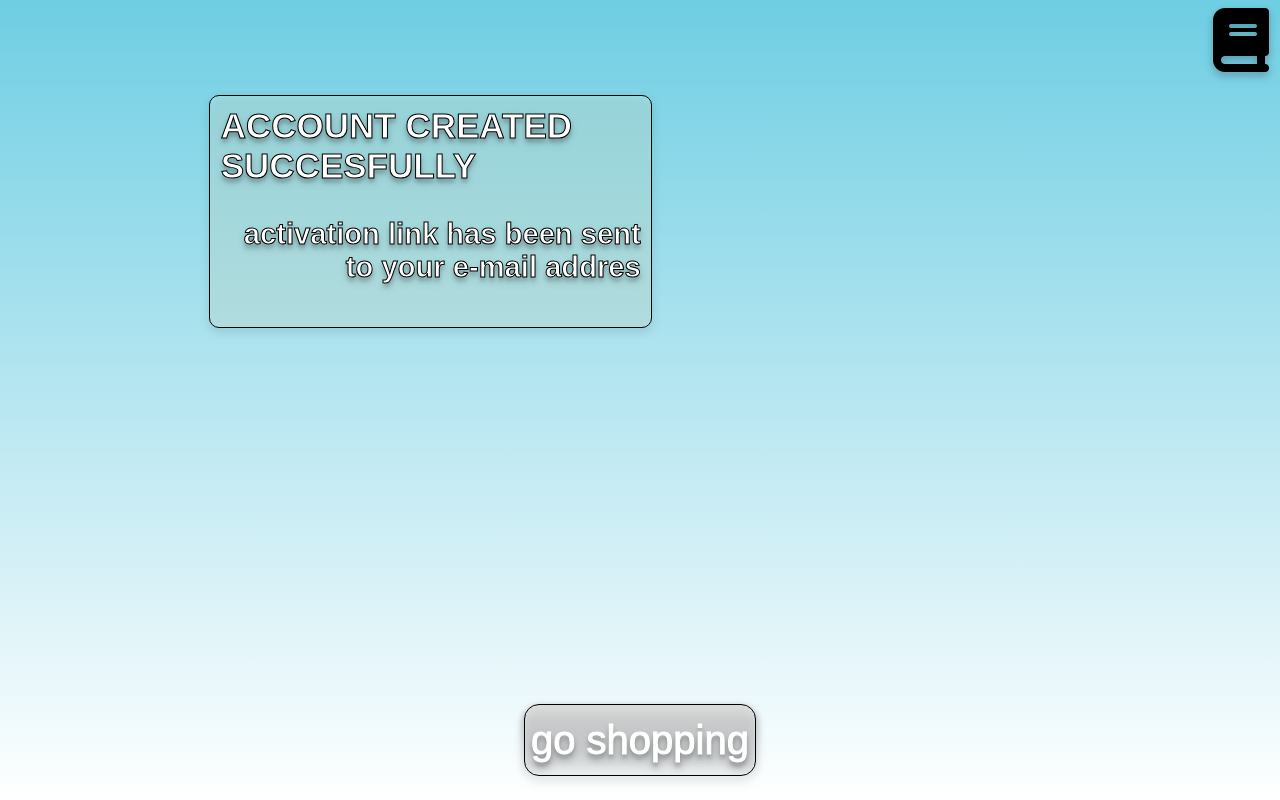
After one commit to BlessedSamhain/Introduction-to-Designing-Web-Applications, a PHP site: page /public/views/accountcreatedsuccessfully.html in a window 1280 px wide. The commit adds this page. Run offline with PHP 8.4, Linux system fonts and the light colour scheme; some libraries are stand-ins or nearby versions.

Commit message:
Finished createaccount, create accountcreatedsuccessfully

```diff
--- a/public/css/style.css
+++ b/public/css/style.css
@@ -201,10 +201,6 @@ section {
     position: relative;
 }
 
-/*.menu-nav{
-    display:grid;
-    grid-template-columns: repeat(2, minmax(0, fr));
-}*/
 .fa-book{
     position: absolute;
     top: 2em;
@@ -255,7 +251,7 @@ a {
 }
 
 div img{
-    scale: 0.75;
+    scale: 0.6;
     position: absolute;
     bottom: 0;
     right: 0;
@@ -322,8 +318,76 @@ div img{
     -webkit-text-stroke: 1px #000;
     text-shadow: 0px 4px 4px rgba(0, 0, 0, 0.25);
 }
+.create_account_button{
+    width: 10vw;
+    height: 9vh;
+    font-size: 100%;
+    border-radius: 10px;
+}
 
+.create_account_image{
+    scale: 0.5;
+}
 
+footer{
+    width: auto;
+    height: auto;
+    display: grid;
+    grid-template-columns: repeat(2, 50%);
+    align-items: center;
+    justify-content: center;
+}
+
+footer img{
+    display: grid;
+    position: relative;
+}
+
+footer a{
+    display: grid;
+    width: 10em;
+    height: auto;
+    align-items: start;
+    justify-content: start;
+    position: relative;
+}
+
+/*ACCOUNT CREATED SUCCESSFULLY*/
+.account_created_successfully_square{
+    display: grid;
+    width: 12em;
+    height: 6em;
+    padding: 0.3em;
+
+    grid-column: 4 / 5;
+    grid-row: 3 / 7;
+
+    align-items: left;
+    justify-content: space-around;
+    background: rgba(222, 245, 226, 0.3);
+    mix-blend-mode: normal;
+    border: 1px solid #000000;
+    border-radius: 10px;
+
+    font-family: 'Arial';
+    font-style: normal;
+    font-weight: 600;
+    font-size: 35px;
+
+    text-transform: uppercase;
+    color: #FFFFFF;
+
+    -webkit-text-stroke: 1px #000;
+    text-shadow: 0px 4px 4px rgba(0, 0, 0, 0.25);
+}
+.account_created_successfully_layout{
+    height: 100vh;
+    width: 100vw;
+
+    display: grid;
+    grid-template-columns: repeat(12, auto);
+    grid-template-rows: repeat(12, auto);
+}
 
 /* ############################################################ */
 @media only screen and (max-device-width: 420px)
@@ -412,10 +476,12 @@ div img{
 
     .navbutton
     {
-        font-size: smaller;
+        font-size: 110%;
         display: grid;
         justify-content: center;
         align-items: center;
+        width: 8em;
+        height: 3.5em;
     }
 
     section{
@@ -431,11 +497,6 @@ div img{
         justify-content: center; /* Aligns content horizontally */
         align-items: center; /* Aligns content vertically */
     }
-    .createaccount_layout{
-        display: grid;
-        justify-content: center;
-        grid-gap: 0.1em;
-    }
 
     .create_account_main{
         margin: 0;
@@ -449,4 +510,17 @@ div img{
         justify-content: left;
         margin:0px;
     }
+
+    .create_account_button{
+        width: 15vw;
+        height: auto;
+        align-items: center;
+    }
+
+    footer{
+        grid-template-columns: 100%;
+        row-gap: 1.5em;
+        align-items: center;
+        justify-content: center;
+    }
 }
--- /dev/null
+++ b/public/views/accountcreatedsuccessfully.html
@@ -0,0 +1,18 @@
+<!DOCTYPE html>
+<head>
+    <title>ACCOUNT CREATED SUCCESSFULLY</title>
+    <link rel="stylesheet" type = "text/css" href="../css/style.css">
+    <script src="https://kit.fontawesome.com/61cd813530.js" crossorigin="anonymous"></script>
+</head>
+<body class="base-container">
+    <div class="account_created_successfully_layout">
+        <a href = "login.html"><i class="fa-sharp fa-solid fa-book"></i></a>
+        <div class="account_created_successfully_square">
+            <div style="text-align: left;">ACCOUNT CREATED SUCCESFULLY</div>
+            <div style="font-size: smaller; text-transform: lowercase; text-align: right;">activation link has been sent to your e-mail addres</div>
+        </div>
+        </div>
+            <section><button style="text-transform: lowercase;" class="navbutton"><a href="">go shopping</a></button></section>
+        </div>
+    </div>
+</body>
--- a/public/views/createaccount.html
+++ b/public/views/createaccount.html
@@ -11,7 +11,7 @@
         </div>
         <div class="createaccount_layout">
                 <div class="square2" style="text-transform: lowercase;"> tell us about yourself: </div>
-                <i class="fa-sharp fa-solid fa-book"></i>
+                <a href = "login.html"><i class="fa-sharp fa-solid fa-book"></i></a>
             <main class="create_account_main">
                 <div id="tell_us">
                     <form class="tellform" style="gap: 1em;">
@@ -27,6 +27,10 @@
                     </form>
                 </div>
             </main>
+            <footer>
+                <button class="create_account_button">CREATE ACCOUNT</button>
+                <a href="login.html"><img class="create_account_image" src="../img/create_account_crossedout.svg"></a>
+            </footer>
         </div>
     </div>
 </body>
--- a/public/views/projects.html
+++ b/public/views/projects.html
@@ -8,7 +8,7 @@
     <div class="base-container">
         <nav class="menu-nav">
             <i class="fa-sharp fa-solid fa-gear"></i>
-            <i class="fa-sharp fa-solid fa-book"></i>
+            <a href="login.html"><i class="fa-sharp fa-solid fa-book"></i></a>
         </nav>
         <nav>
             <li class="square">Hello! Choose your activity:</li>
@@ -19,7 +19,7 @@
             <li class="option">RETURN</li>
         </main>
     </div>
-        <section><button class="navbutton">LOG OUT</button></section>
+        <section><button class="navbutton"><a href="login.html">LOG OUT</a></button></section>
     </div>
 </body>
 </html>
```
Also changed, not shown: public/img/create_account_crossedout.svg (added).
